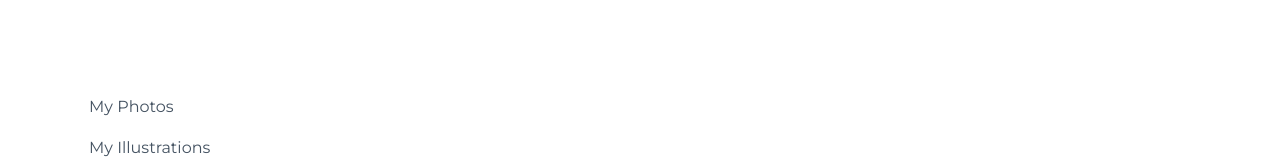
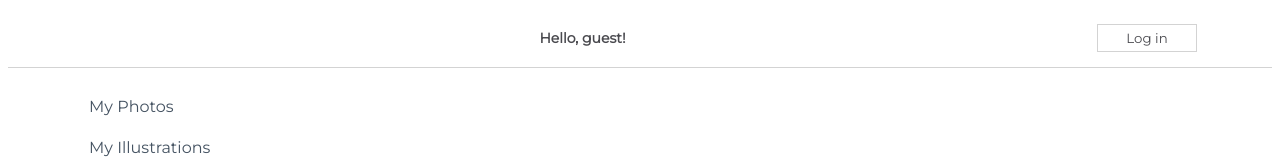
Before and after one commit to sam2829/props-challenge, a React (Create React App) app in the folder my-app/: page / in a window 1280 px wide. Shown: the top 160 px of the page. Built offline with nearby package versions, Linux system fonts and the light colour scheme.

Commit message:
Add navbarsimple challenge

```diff
--- a/my-app/src/App.js
+++ b/my-app/src/App.js
@@ -1,11 +1,13 @@
 import css from './App.module.css';
 import Sidebar from "./components/Sidebar"
+import NavBarSimple from './components/NavBarSimple';
 
 function App() {
   return (
     <div className={css.App}>
       {/*Add your components here*/}
       <Sidebar />
+      <NavBarSimple />
     </div>
   );
 }
--- /dev/null
+++ b/my-app/src/components/NavBarSimple.js
@@ -0,0 +1,35 @@
+import React from "react";
+import css from "./css/NavBarSimple.module.css"
+
+
+class NavBarSimple extends React.Component {
+
+    constructor(props) {
+        super(props);
+        this.state = {
+            message: "Hello, guest!",
+            buttonText: "Log in",
+        }
+    }
+
+    handleClick() {
+        this.setState((prevState, prevProps) => {
+            return {
+                message: prevState.message === "Hello, guest!" ? "Welcome back, user!" : "Hello, guest!",
+                buttonText: prevState.buttonText === "Log in" ? "Log out" : "Log in",
+            }
+        });
+    }
+
+    render() {
+        return (
+            <div className={css.NavBar}>
+                <h1></h1>
+                <span>{this.state.message}</span>
+                <button onClick={() => this.handleClick()}>{this.state.buttonText}</button>
+            </div>
+        )
+    }
+}
+
+export default NavBarSimple;
```
